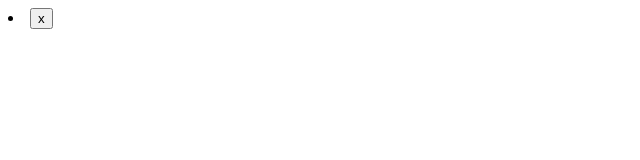
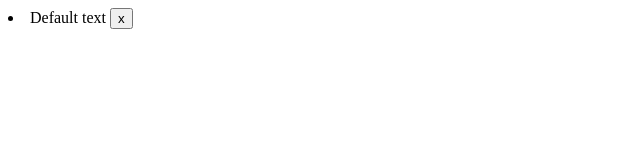
Before and after one commit to VitaliyKhrol/fd-react-welcome-2024, a React (Create React App) app: page / in a window 1280 px wide. Shown: the top 160 px of the page, without its empty margins (0-640 px from the left). Built offline with nearby package versions, Linux system fonts and the light colour scheme.

Commit message:
defaultProps

```diff
--- a/src/components/Todolist/TodoItem/index.js
+++ b/src/components/Todolist/TodoItem/index.js
@@ -15,16 +15,19 @@ const TodoItem = (props) => {
         <li> {props.textItem} <button onClick={deleteHandler}>x</button></li>
     );
 
- }
-    TodoItem.propTypes = {
+}
+
+TodoItem.defaultProps = {
+    textItem: 'Default text',
+    deleteCallback: () => {},
+    id: 0
+}
+
+TodoItem.propTypes = {
     id: PropTypes.number.isRequired,
     textItem: PropTypes.string,
     deleteCallback: PropTypes.func.isRequired
 }
 
 
-
-
-
-
 export default TodoItem;
```
